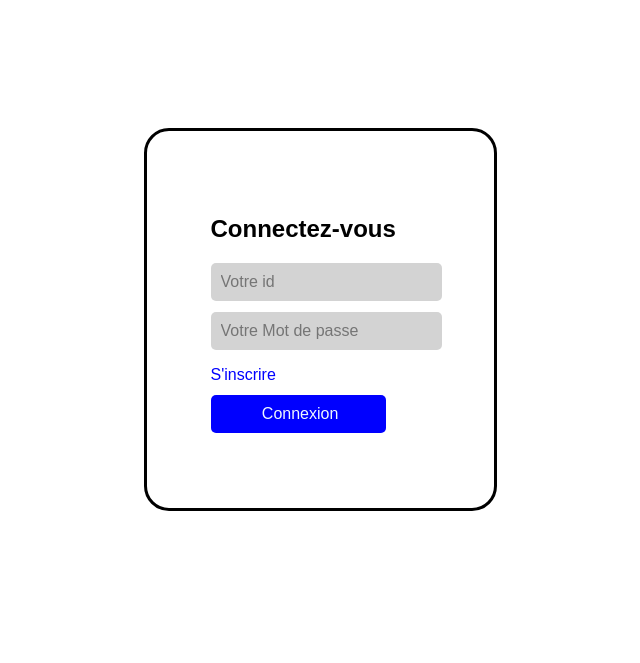
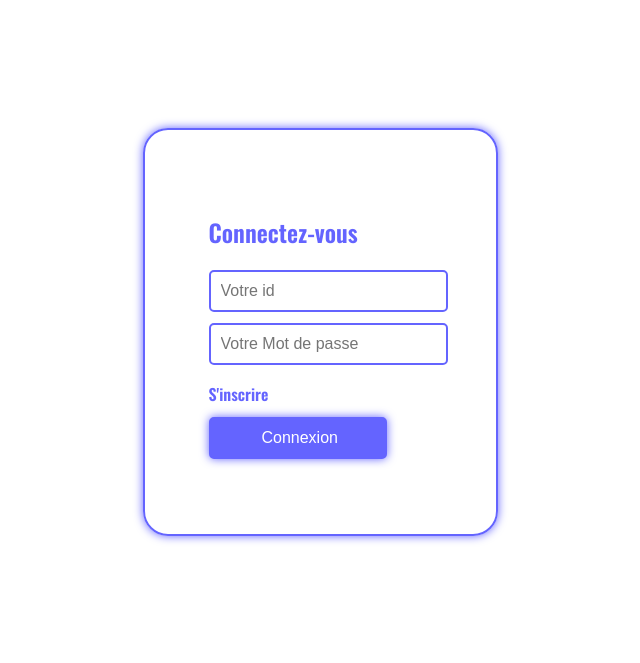
Before and after one commit to oiercesat/miniProjetPhp, a PHP site: page /PROGRAMMATION/ in a window 1280 px wide. Shown: the top 663 px of the page, without its empty margins (320-960 px from the left). Run offline with PHP 8.4, Linux system fonts and the light colour scheme; style sheets or scripts are compiled from the project's sources.

Commit message:
amélioratioin du css de la page de connexion

```diff
--- a/src/styles/index.scss
+++ b/src/styles/index.scss
@@ -1,18 +1,34 @@
+
+@import url('https://fonts.googleapis.com/css2?family=Oswald:wght@600&family=Ubuntu&display=swap');
+
+:root{
+    --bleu-fonce:rgb(100,100,255);
+    --bleu-clair:rgb(163,163,255);
+    --blanc: rgb(255,255,255);
+    --vert: rgb(89, 250, 89);
+    --rouge: rgb(255, 106, 106);
+}
+
+
 body {
     margin: 0%;
     padding: 0%;
-    font-family: Arial, Helvetica, sans-serif;
+    font-family: 'oswald', sans-serif;
 
     display: flex;
     align-items: center;
     justify-content: center;
+
+    color: var(--bleu-fonce);
 
 }
 
 article {
     margin: 10%;
 
-    border: 3px black solid;
+    border: solid 2px var(--bleu-fonce);
+    box-shadow: 0px 0px 10px var(--bleu-fonce);
+
     padding: 5%;
     border-radius: 25px;
 
@@ -25,7 +41,8 @@ form {
 }
 
 input {
-    background-color: lightgray;
+    background-color: var(--blanc);
+    color: var(--bleu-fonce);
 
     font-size: 1em;
 
@@ -36,23 +53,42 @@ input {
     margin-bottom: 5%;
 
     border-radius: 5px;
-    border: none;
+    border: solid 2px var(--bleu-fonce);
 
     width: 100%;
 
 }
 
+input:focus {
+    outline: none;
+}
+input:active {
+    outline: none;
+}
+
 #submit {
+    cursor: pointer;
+
     margin-top: 5%;
-    background-color: blue;
-    color: aliceblue;
+    background-color: var(--bleu-fonce);
+    color: var(--blanc);
 
     width: 80%;
+
+    box-shadow: 0px 0px 10px var(--bleu-fonce);
 }
 
-a {
+#submit:hover {
+    box-shadow: 0px 0px 10px var(--bleu-clair);
+
+    background-color: var(--blanc);
+    color: var(--bleu-fonce);
+}
+
+a{
+
     text-decoration: none;
-    color: blue;
+    color: var(--bleu-fonce);
 
     margin-top: 2.5%;
 }
```
